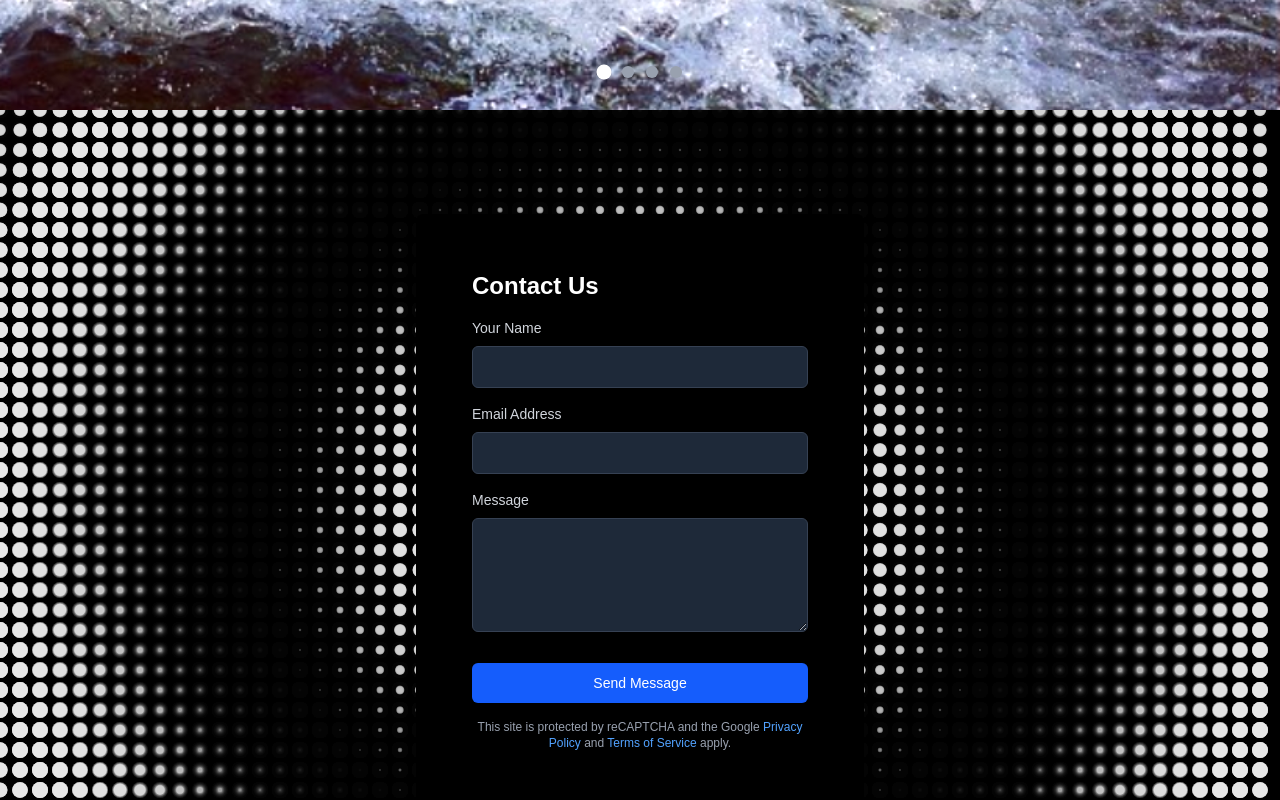
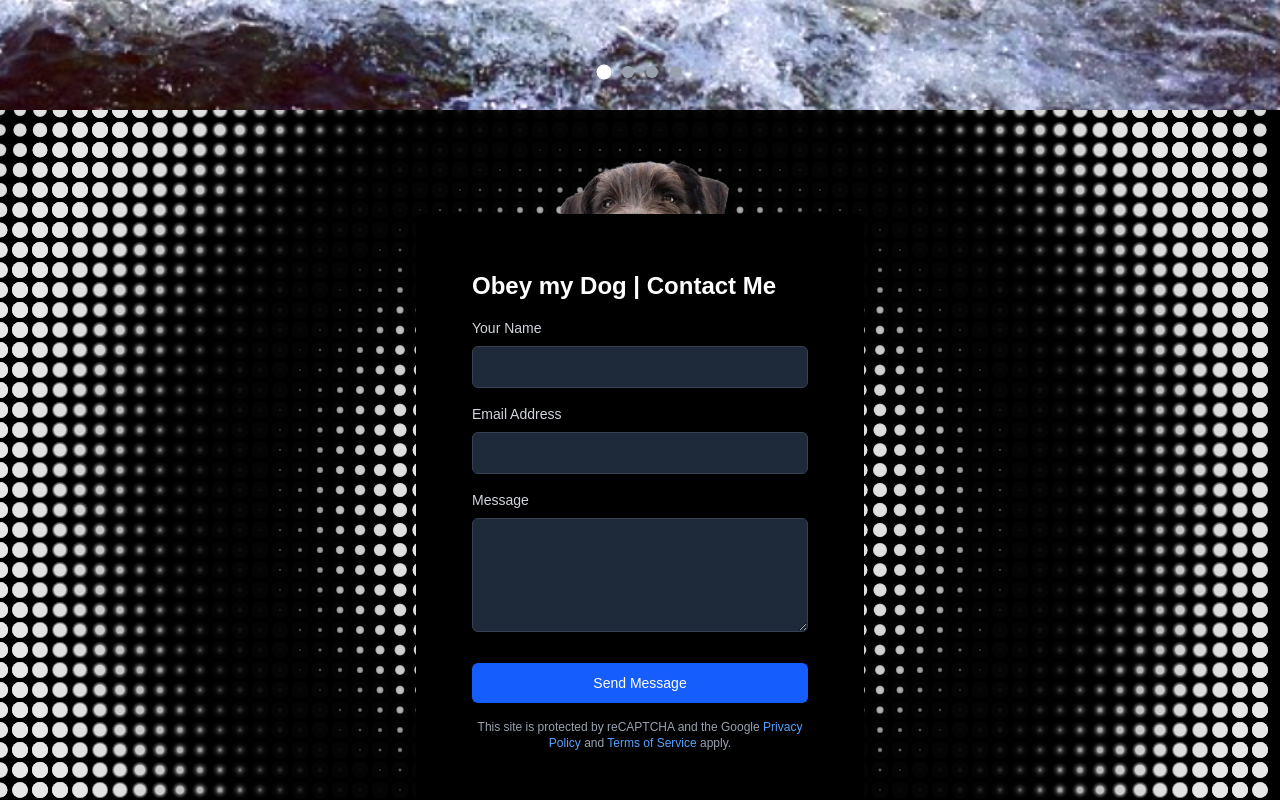
Before and after one commit to abiv23/biviano, a Next.js app: page / in a window 1280 px wide. Shown: the part 3260-4060 px from the top of the page. Built offline with nearby package versions, Linux system fonts and the light colour scheme.

Commit message:
obey my dog contact form

```diff
--- a/src/components/Waves.jsx
+++ b/src/components/Waves.jsx
@@ -1,7 +1,9 @@
 "use client"
 
 import { useEffect, useRef, useState } from 'react'
+// No external CSS import needed - we'll use inline styles and keyframes
 import ContactForm from '@/components/ContactForm'
+import Image from 'next/image'
 
 export default function Component() {
   const canvasRef = useRef(null)
@@ -92,7 +94,22 @@
       <canvas ref={canvasRef} className="absolute inset-0 w-full h-full bg-black" />
 
       <div className="relative z-10 flex items-center justify-center w-full h-full">
-        <div className="p-8 rounded-lg bg-black bg-opacity-60 backdrop-blur-md w-full max-w-md">
+
+        {/* Dog positioned behind the form */}
+        <div className="absolute" style={{ top: 'calc(22% - 155px)', zIndex: 5 }}>
+          <div className="relative w-full flex justify-center">
+            <Image
+              src="/images/dog.png"
+              alt="White dog peeking"
+              width={200}
+              height={160}
+              className="object-contain"
+              priority
+            />
+          </div>
+        </div>
+
+        <div className="p-8 rounded-lg bg-black bg-opacity-60 backdrop-blur-md w-full max-w-md z-10 relative">
           {isSubmitted ? (
             <div className="text-center text-white">
               <h2 className="text-2xl font-bold mb-4">Thanks for reaching out!</h2>
@@ -100,7 +117,7 @@
             </div>
           ) : (
             <ContactForm
-              title="Contact Us"
+              title="Obey my Dog | Contact Me"
               submitText="Send Message"
               onSubmit={handleFormSubmit}
               darkMode={true}
```
Also changed, not shown: public/images/dog.png (added).
